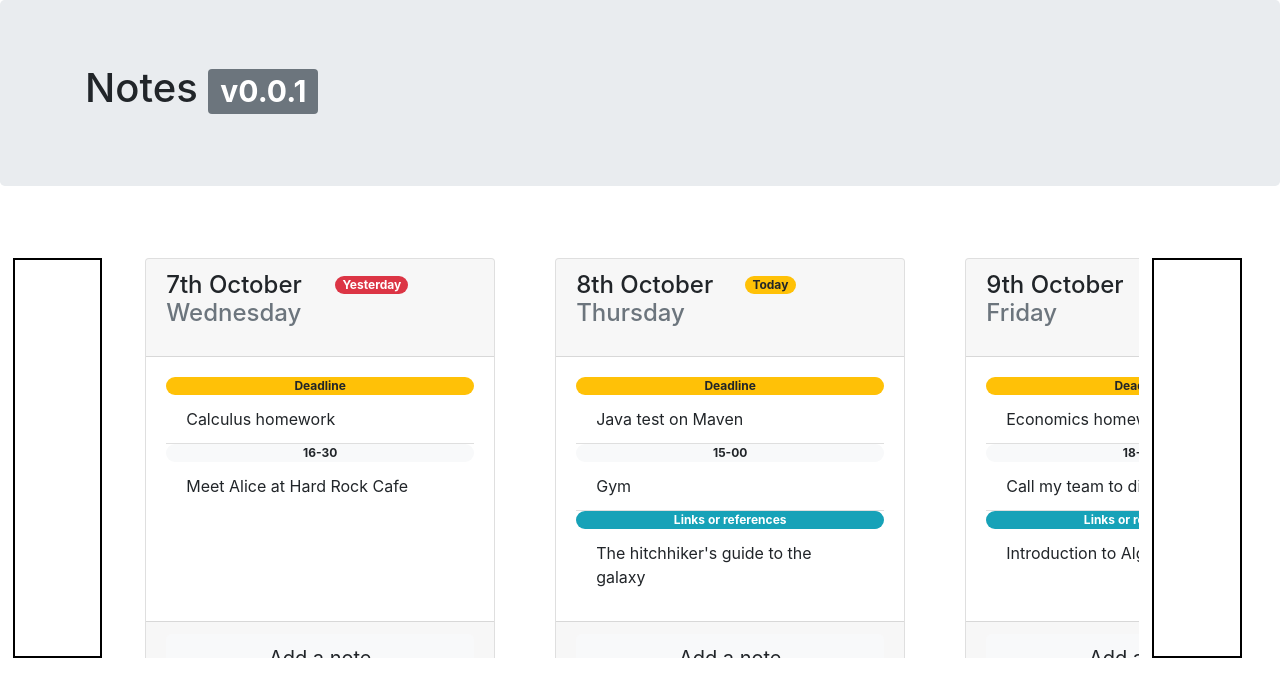
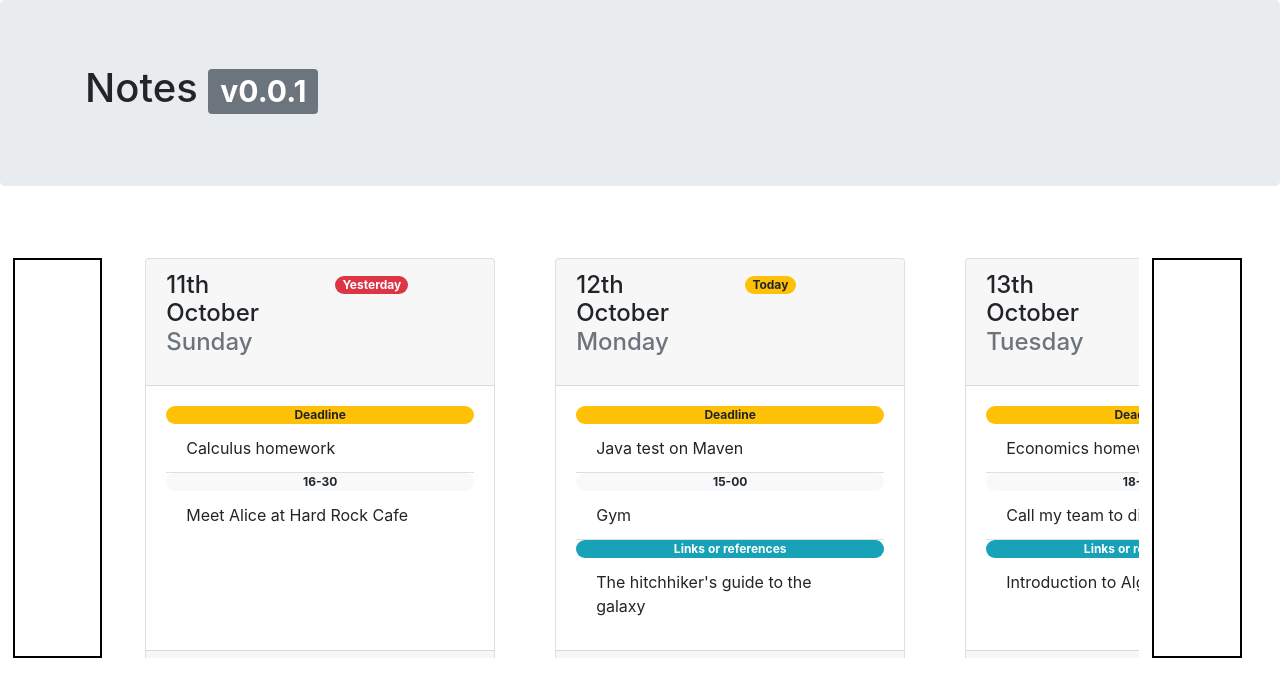
Before and after one commit to msaaddev/Notelify, a React (Create React App) app: page / in a window 1280 px wide. Shown: the top 696 px of the page. Built offline with nearby package versions, Linux system fonts and the light colour scheme.

Commit message:
NEW: dynamic data in card headers, + TimeUtils file

```diff
--- a/src/App.js
+++ b/src/App.js
@@ -1,17 +1,14 @@
 import React, { useState, useEffect } from 'react';
 import { MuiPickersUtilsProvider, KeyboardTimePicker } from '@material-ui/pickers';
 import DateFnsUtils from '@date-io/date-fns';
-
-
-/* import leftNotesData from './data/startingNotesLeft';
-import middleNotesData from './data/startingNotesMiddle';
-import rightNotesData from './data/startingNotesRight'; */
 
 import Header from './components/Header';
 
 import CardHeader from './components/CardHeader';
 import CardBody from './components/CardBody';
 import CardFooter from './components/CardFooter';
+
+import { createNiceDateForCardHeader } from './TimeUtils.js';
 
 import './App.css';
 import './styles/style.css';
@@ -71,7 +68,7 @@ function App() {
         ],
     });
 
-    const [headInfo, setNotesHead] = useState({
+    const [headInfo, setHeadInfo] = useState({
         note1: {
             monthDay: '7th October',
             weekDay: 'Wednesday',
@@ -89,7 +86,7 @@ function App() {
             weekDay: 'Friday',
             relativeDay: 'Tomorrow',
             badgeType: 'badge-primary',
-        },
+        }
     });
 
     useEffect(() => {
@@ -177,7 +174,6 @@ function App() {
     };
 
     const timePickerChange = date => {
-        console.log(date);
         let h = date.getHours();
         let m = date.getMinutes();
         if (h < 10) {
@@ -194,14 +190,14 @@ function App() {
     const initDates = () => {
         let msInDay = 24 * 60 * 60 * 1000;
         let cardTime = Date.now() - msInDay;
+
+        let tmp = {...headInfo};
         for (let note of notesKeys) {
             let cardDate = new Date(cardTime);
-            let card = headInfo[note];
-            console.log(cardDate.getDay());
-            card.monthDate = cardDate.getDay(); // effect from this line is not visible
-            console.log(card.monthDay); // and it logs back unchanged value
+            createNiceDateForCardHeader(tmp[note], cardDate);
             cardTime += msInDay;
         }
+        setHeadInfo(tmp);
     };
 
     return (
--- /dev/null
+++ b/src/TimeUtils.js
@@ -0,0 +1,26 @@
+/**
+ * Supply a link to the card header and a Date object, and it fills it with words like
+ *   11th October
+ *   Thursday
+ */
+const createNiceDateForCardHeader = (card, date) => {
+    let dateStr = date.getDate().toString();
+    let endingToNumber = [ 'th', 'st', 'nd', 'rd', 'th', 'th', 'th', 'th', 'th', 'th' ];
+    let last = date.getDate() % 10;
+    let first = Math.floor(date.getDate() / 10);
+    if (first == 1) {
+        // because 11th and 12th and 13th
+        endingToNumber = endingToNumber.fill('th', 0, 10);
+    }
+
+    let numberToMonth = [ 'January', 'February', 'March', 'April', 'May', 'June', 'July',
+                          'August', 'September', 'October', 'November', 'December' ];
+    let dayToWeekday = [ 'Sunday', 'Monday', 'Tuesday', 'Wednesday', 'Thursday', 'Friday', 'Saturday'];
+    dateStr += endingToNumber[dateStr.charCodeAt(dateStr.length - 1) - '0'.charCodeAt(0)];
+
+    card.monthDay = `${dateStr} ${numberToMonth[date.getMonth()]}`;
+    card.weekDay = dayToWeekday[date.getDay()];
+}
+
+
+module.exports = { createNiceDateForCardHeader };
```
